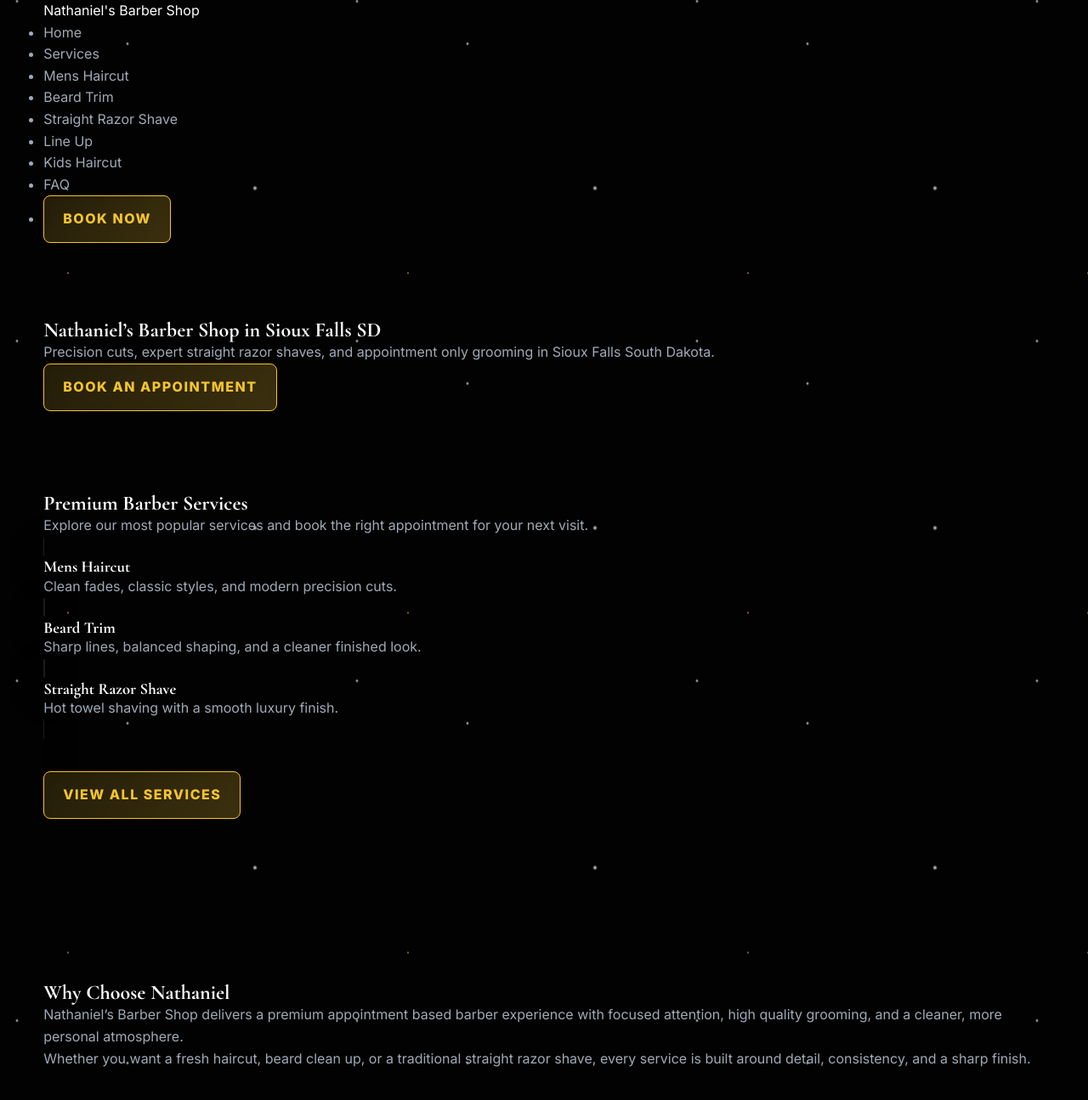
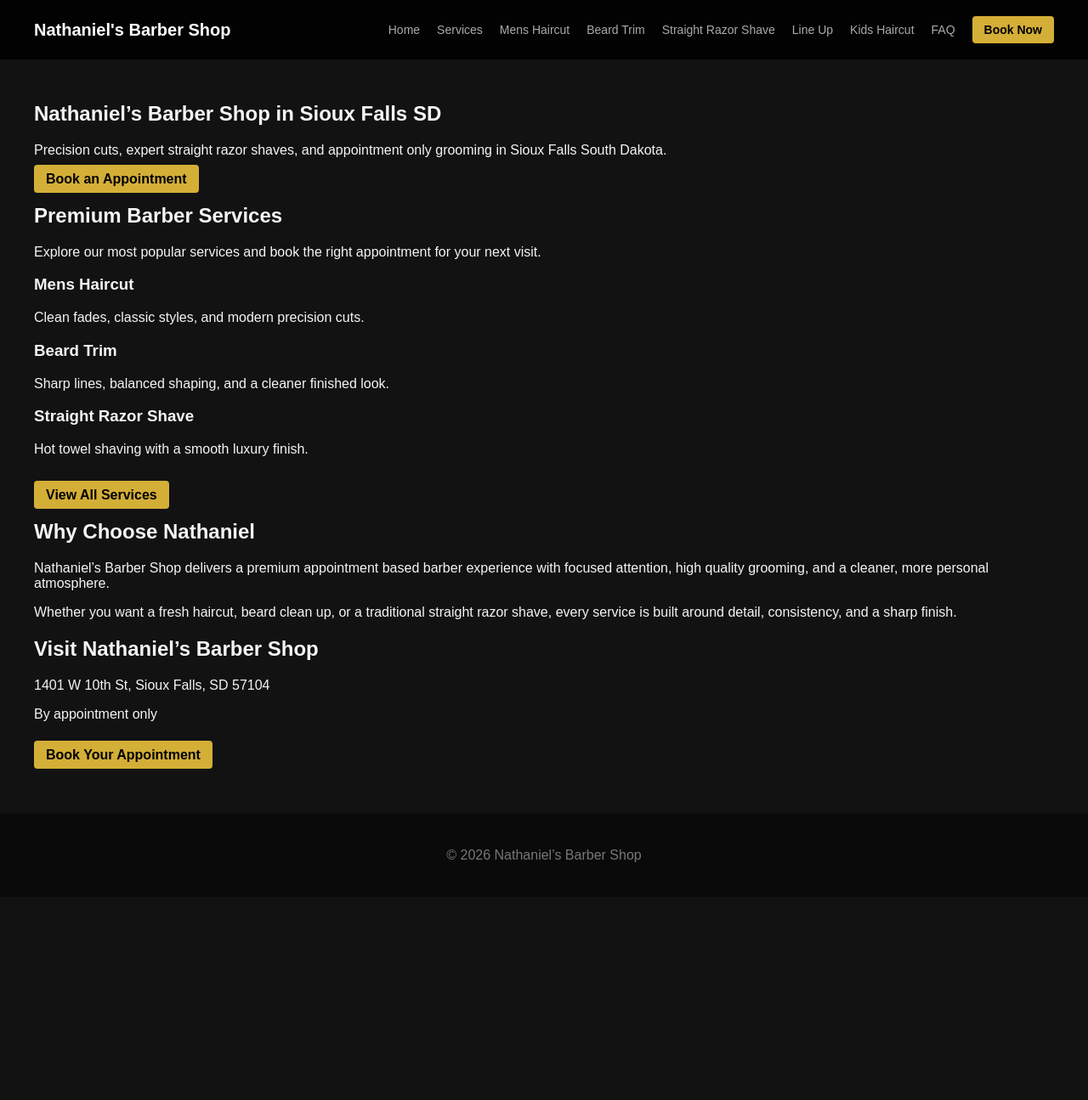
Before and after one commit to YourOnlineSquad/nathaniels-barber-shop, a Jekyll site: the page built from index.md, in a window 1280 px wide and 1400 px high. Shown: the top 1295 px of the window at 85% size. Built offline with Jekyll 4.4.1, drawn with Linux system fonts in a browser that asks for light colours; some of the changed text lies outside the part shown.

Commit message:
Update default.html

```diff
--- a/_layouts/default.html
+++ b/_layouts/default.html
@@ -2,194 +2,104 @@
 <html lang="en">
 <head>
   <meta charset="UTF-8">
+  <title>{{ page.title }}</title>
   <meta name="viewport" content="width=device-width, initial-scale=1.0">
-
-  <title>{{ page.title | default: "Nathaniel's Barber Shop | Sioux Falls SD" }}</title>
-  <meta name="description" content="High-end barber shop in Sioux Falls SD offering precision haircuts, beard trims, and straight razor shaves. By appointment only.">
-
-  <link rel="preconnect" href="https://fonts.googleapis.com">
-  <link rel="preconnect" href="https://fonts.gstatic.com" crossorigin>
-  <link href="https://fonts.googleapis.com/css2?family=Cormorant+Garamond:wght@600;700;900&family=Inter:wght@300;400;600;800&display=swap" rel="stylesheet">
 
   <style>
     :root {
-      --bg-deep-space: #020203;
-      --bg-panel: rgba(15, 15, 18, 0.72);
-      --accent-gold: #f4c430;
-      --accent-red: #d32f2f;
-      --text-light: #ffffff;
-      --text-muted: #a0aab5;
-      --border-soft: rgba(255, 255, 255, 0.08);
-      --header-height: 90px;
-      --max-width: 1200px;
-    }
-
-    *, *::before, *::after {
-      margin: 0;
-      padding: 0;
-      box-sizing: border-box;
-    }
-
-    html {
-      scroll-behavior: smooth;
+      --bg-dark: #121212;
+      --bg-card: #1e1e1e;
+      --accent-gold: #D4AF37;
+      --text-light: #f5f5f5;
+      --text-muted: #aaa;
+      --header-height: 70px;
     }
 
     body {
-      background-color: var(--bg-deep-space);
+      margin: 0;
+      font-family: Arial, sans-serif;
+      background: var(--bg-dark);
       color: var(--text-light);
-      font-family: 'Inter', sans-serif;
-      line-height: 1.6;
-      -webkit-font-smoothing: antialiased;
-      min-height: 100vh;
-      overflow-x: hidden;
-      position: relative;
-    }
-
-    .stars-container {
-      position: fixed;
-      inset: 0;
-      width: 100vw;
-      height: 200vh;
-      z-index: -1;
-      background-image:
-        radial-gradient(2px 2px at 20px 30px, #ffffff, rgba(0,0,0,0)),
-        radial-gradient(2px 2px at 150px 80px, #ffffff, rgba(0,0,0,0)),
-        radial-gradient(3px 3px at 300px 250px, #ffffff, rgba(0,0,0,0)),
-        radial-gradient(1.5px 1.5px at 80px 350px, #f4c430, rgba(0,0,0,0)),
-        radial-gradient(2px 2px at 450px 100px, #ffffff, rgba(0,0,0,0)),
-        radial-gradient(3px 3px at 250px 450px, #ffffff, rgba(0,0,0,0));
-      background-repeat: repeat;
-      background-size: 400px 400px;
-      animation: moveStars 80s linear infinite;
-      opacity: 0.95;
-      pointer-events: none;
-    }
-
-    @keyframes moveStars {
-      from { transform: translateY(0); }
-      to { transform: translateY(-400px); }
-    }
-
-    h1, h2, h3, h4, h5, h6 {
-      font-family: 'Cormorant Garamond', serif;
-      font-weight: 700;
-      line-height: 1.1;
-      text-wrap: balance;
-    }
-
-    p, li {
-      color: var(--text-muted);
     }
 
     a {
+      text-decoration: none;
       color: inherit;
-      text-decoration: none;
     }
 
-    img {
-      max-width: 100%;
-      height: auto;
-      display: block;
+    /* HEADER */
+    .site-header {
+      position: fixed;
+      top: 0;
+      width: 100%;
+      height: var(--header-height);
+      background: rgba(0,0,0,0.85);
+      backdrop-filter: blur(10px);
+      display: flex;
+      align-items: center;
+      z-index: 999;
+    }
+
+    .container {
+      width: 100%;
+      max-width: 1200px;
+      margin: 0 auto;
+      padding: 0 20px;
+    }
+
+    .navbar {
+      display: flex;
+      justify-content: space-between;
+      align-items: center;
+    }
+
+    .logo {
+      font-weight: bold;
+      font-size: 20px;
+      color: white;
+    }
+
+    .nav-menu ul {
+      display: flex;
+      gap: 20px;
+      list-style: none;
+      margin: 0;
+      padding: 0;
+    }
+
+    .nav-menu a {
+      color: var(--text-muted);
+      font-size: 14px;
+      transition: 0.3s;
+    }
+
+    .nav-menu a:hover {
+      color: var(--accent-gold);
+    }
+
+    .btn-primary {
+      background: var(--accent-gold);
+      color: black !important;
+      padding: 8px 14px;
+      border-radius: 4px;
+      font-weight: bold;
     }
 
     main {
-      padding-top: var(--header-height);
-      position: relative;
-      z-index: 1;
+      padding-top: 100px;
     }
 
-    .container {
-      width: min(var(--max-width), 92%);
-      margin: 0 auto;
-    }
-
-    .section {
-      padding: 96px 0;
-    }
-
-    .card,
-    .service-card,
-    .step-card,
-    .faq-item,
-    .review-box,
-    .image-placeholder {
-      background: var(--bg-panel);
-      backdrop-filter: blur(20px);
-      -webkit-backdrop-filter: blur(20px);
-      border: 1px solid var(--border-soft);
-      box-shadow: 0 15px 35px rgba(0, 0, 0, 0.55);
-      border-radius: 16px;
-      transition: transform 0.35s ease, box-shadow 0.35s ease, border-color 0.35s ease;
-    }
-
-    .card:hover,
-    .service-card:hover,
-    .step-card:hover,
-    .faq-item:hover,
-    .review-box:hover,
-    .image-placeholder:hover {
-      border-color: rgba(244, 196, 48, 0.35);
-      box-shadow: 0 18px 40px rgba(0, 0, 0, 0.65);
-      transform: translateY(-4px);
-    }
-
-    .btn-gold,
-    .btn-massive,
-    .btn-primary {
-      display: inline-block;
-      background: linear-gradient(135deg, rgba(244, 196, 48, 0.14) 0%, rgba(244, 196, 48, 0.24) 100%);
-      color: var(--accent-gold);
-      border: 1px solid var(--accent-gold);
-      padding: 14px 22px;
-      border-radius: 8px;
-      font-weight: 800;
-      text-transform: uppercase;
-      letter-spacing: 1.5px;
-      transition: all 0.35s ease;
-      backdrop-filter: blur(10px);
-    }
-
-    .btn-gold:hover,
-    .btn-massive:hover,
-    .btn-primary:hover {
-      background: linear-gradient(135deg, var(--accent-red) 0%, #a01d1d 100%);
-      color: #ffffff;
-      border-color: var(--accent-red);
-      box-shadow: 0 15px 30px rgba(211, 47, 47, 0.3);
-      transform: translateY(-3px);
-    }
-
-    svg {
-      stroke: var(--accent-gold);
-      transition: transform 0.3s ease, filter 0.3s ease;
-      filter: drop-shadow(0 0 8px rgba(244, 196, 48, 0.25));
-    }
-
-    .card:hover svg,
-    .service-card:hover svg {
-      transform: scale(1.06);
-      filter: drop-shadow(0 0 14px rgba(244, 196, 48, 0.4));
-    }
-
-    ::selection {
-      background: var(--accent-gold);
-      color: #000000;
-    }
-
-    @media (max-width: 768px) {
-      :root {
-        --header-height: 76px;
-      }
-
-      .section {
-        padding: 72px 0;
-      }
+    footer {
+      text-align: center;
+      padding: 40px;
+      background: #0a0a0a;
+      color: #777;
+      margin-top: 60px;
     }
   </style>
 </head>
+
 <body>
-
-  <div class="stars-container"></div>
 
   {% include header.html %}
 
@@ -197,7 +107,9 @@
     {{ content }}
   </main>
 
-  {% include footer.html %}
+  <footer>
+    © {{ site.time | date: "%Y" }} Nathaniel’s Barber Shop
+  </footer>
 
 </body>
 </html>
```
